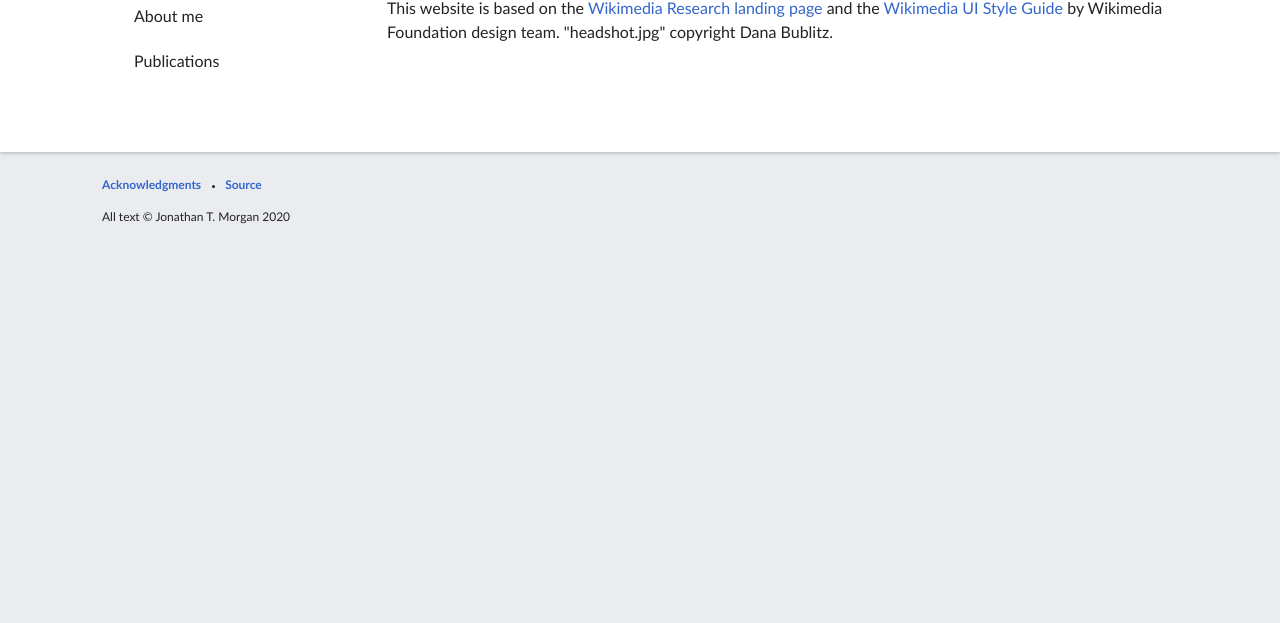
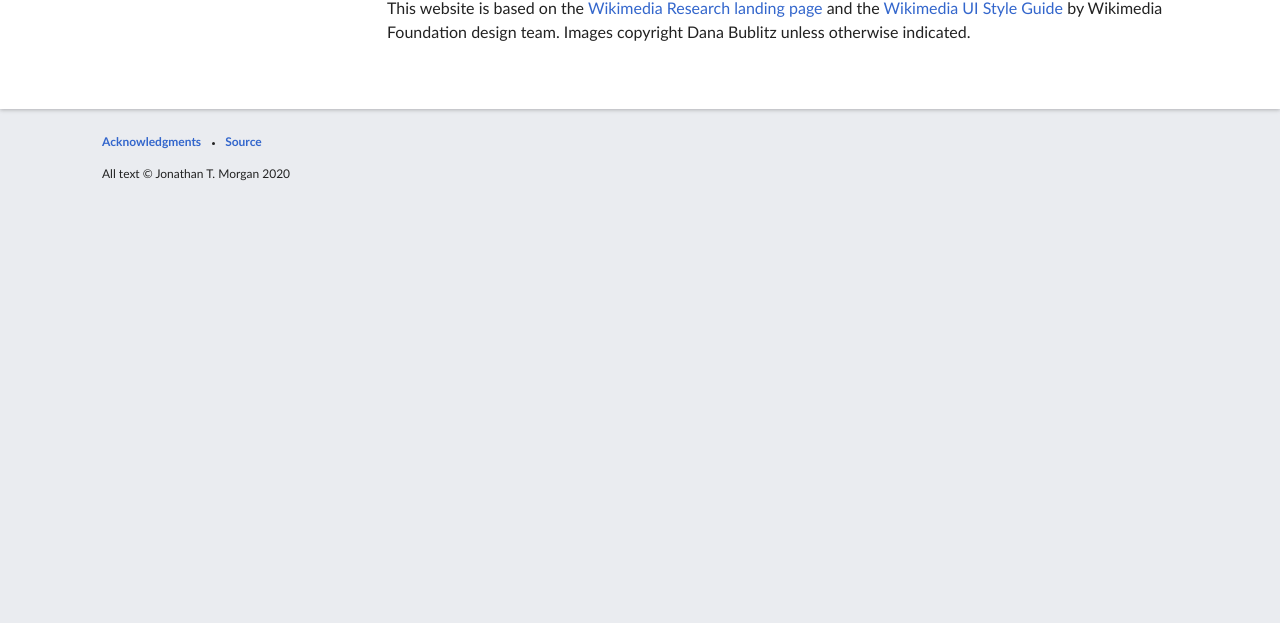
Before and after one commit to jtmorgan/jonnymorgan.github.io, a website: page acknowledgments.html in a window 1280 px wide. Shown: the part 177-800 px from the top of the page. Drawn offline with Linux system fonts and the light colour scheme.

Commit message:
Update acknowledgments.html

```diff
--- a/acknowledgments.html
+++ b/acknowledgments.html
@@ -37,17 +37,17 @@
 			<div class="col col--start">
 				<input type="checkbox" id="trigger--nav-main" class="trigger--nav-main">
 				<nav id="nav--main" class="nav nav--main" role="navigation">
-					<ol>
+<!-- 					<ol>
 						<li class="nav__item"><a href="index.html">Home</a></li>
 						<li class="nav__item"><a href="about.html">About me</a></li>
 						<li class="nav__item"><a href="publications.html">Publications</a></li>
-					</ol>
+					</ol> -->
 				</nav>
 			</div>
 			<div class="col col--end">
 				<main id="content" class="content" role="main">
 					<h1 class="page__title">Acknowledgments</h1>
-					<p>This website is based on the <a href="https://github.com/wikimedia-research/landing-page">Wikimedia Research landing page</a> and the <a href="https://github.com/wikimedia-research/landing-page">Wikimedia UI Style Guide</a> by Wikimedia Foundation design team. "headshot.jpg" copyright Dana Bublitz.</p>
+					<p>This website is based on the <a href="https://github.com/wikimedia-research/landing-page">Wikimedia Research landing page</a> and the <a href="https://github.com/wikimedia-research/landing-page">Wikimedia UI Style Guide</a> by Wikimedia Foundation design team. Images copyright Dana Bublitz unless otherwise indicated.</p>
 				</main>
 			</div>
 		</div>
```
